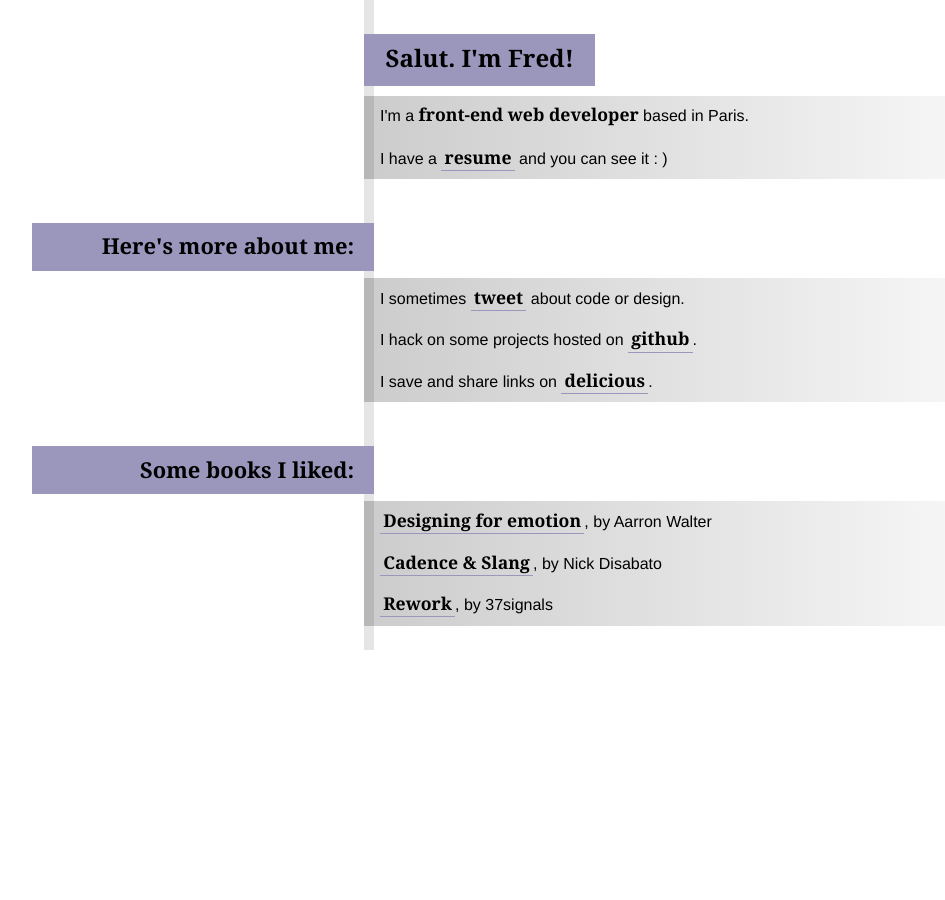
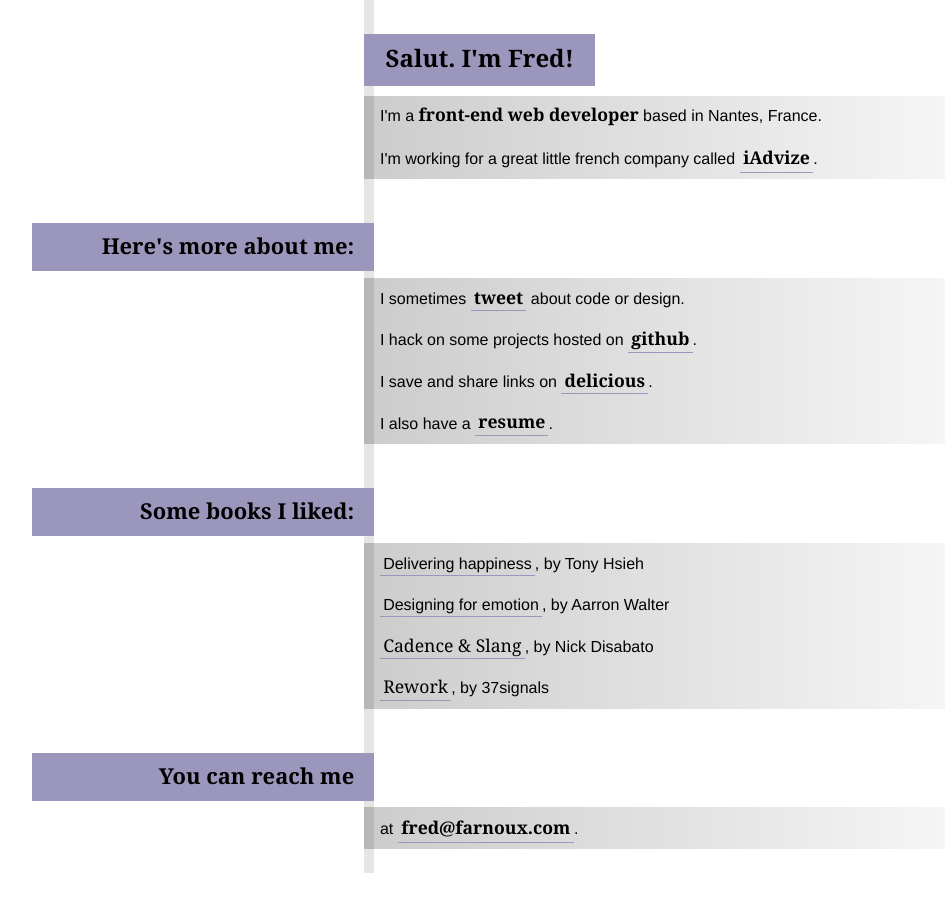
Before and after one commit to farnoux/farnoux.github.com, a Jekyll site: the page built from index.html, in a window 1280 px wide. Shown: the whole page, without its empty margins (115-1060 px from the left). Built offline with Jekyll 4.4.1, drawn with Linux system fonts in a browser that asks for light colours.

Commit message:
Little about-my-life information update.

```diff
--- a/_sass/style.scss
+++ b/_sass/style.scss
@@ -43,7 +43,7 @@ ul {
   margin: 0;
 }
 em {
-  font: bold 110% $header-font-family;
+  font: normal 110% $header-font-family;
 }
 a, a:visited {
   text-decoration: none;
@@ -62,6 +62,10 @@ li, p{
   display: block;
   padding: .45em .5em .45em 1em;
   @include background-image(linear-gradient(left, rgba(0,0,0,.2), rgba(255,255,255,.1) 90%));
+}
+
+.bold {
+  font-weight: bold;
 }
 
 #content {
--- a/index.html
+++ b/index.html
@@ -4,20 +4,25 @@ title: Fred Arnoux
 ---
 
 <h1>Salut. I'm Fred!</h1>
-<h3>I'm a <em>front-end web developer</em> based in Paris.</h3>
 
-<p>I have a <a href="/resume/"><em>resume</em></a> and you can see it : )</a></p>
+<h3>I'm a <em class="bold">front-end web developer</em> based in Nantes, France.</h3>
+<p>I'm working for a great little french company called <em class="bold"><a href="http://iadvize.com">iAdvize</a></em>.</p>
 
 <h2 class="west">Here's more about me:</h2>
 <ul>
-  <li>I sometimes <a href="https://twitter.com/farnoux"><em>tweet</em></a> about code or design.</li>
-  <li>I hack on some projects hosted on <a href="https://github.com/farnoux"><em>github</em></a>.</li>
-  <li>I save and share links on <a href="http://delicious.com/farnoux"><em>delicious</em></a>.</li>
+  <li>I sometimes <a href="https://twitter.com/farnoux"><em class="bold">tweet</em></a> about code or design.</li>
+  <li>I hack on some projects hosted on <a href="https://github.com/farnoux"><em class="bold">github</em></a>.</li>
+  <li>I save and share links on <a href="http://delicious.com/farnoux"><em class="bold">delicious</em></a>.</li>
+  <li>I also have a <a href="/resume/"><em class="bold">resume</em></a>.</li>
 </ul>
 
 <h2 class="west">Some books I liked:</h2>
 <ul>
-  <li><a href="http://www.abookapart.com/products/designing-for-emotion"><em>Designing for emotion</em></a>, by Aarron Walter</li>
+  <li><a href="http://www.deliveringhappiness.com/">Delivering happiness</a>, by Tony Hsieh</li>
+  <li><a href="http://www.abookapart.com/products/designing-for-emotion">Designing for emotion</a>, by Aarron Walter</li>
   <li><a href="http://cadence.cc/"><em>Cadence &amp; Slang</em></a>, by Nick Disabato</li>
   <li><a href="http://37signals.com/rework/"><em>Rework</em></a>, by 37signals</li>
 </ul>
+
+<h2 class="west">You can reach me</h2>
+<p>at <em class="bold"><a class="email" href="mailto:fred@farnoux.com">fred@farnoux.com</a></em>.</p>
```
Also changed, not shown: css/style.css.
